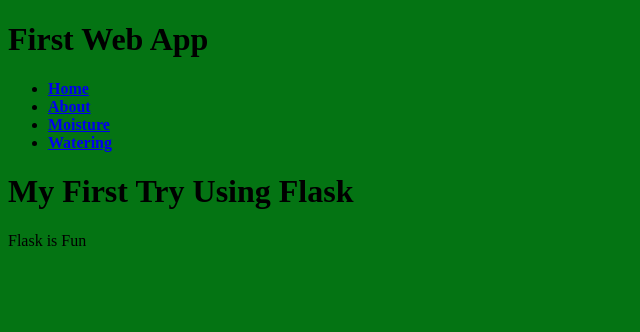
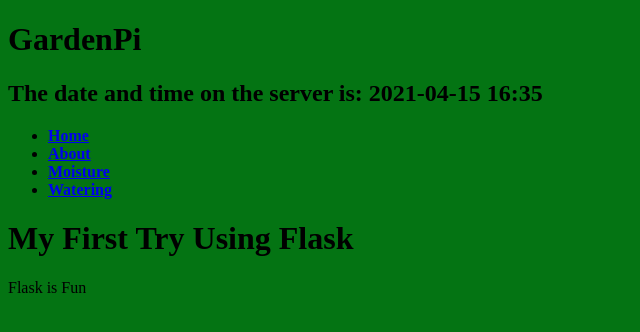
Before and after one commit to jeremyd506/GardenPi, a Flask app: page / in a window 1280 px wide. Shown: the top 332 px of the page, without its empty margins (0-640 px from the left). Run offline with Flask 2, Linux system fonts and the light colour scheme.

Commit message:
working moisture test

```diff
--- a/app.py
+++ b/app.py
@@ -1,18 +1,52 @@
 from flask import Flask, render_template
+import datetime
+from gpiozero import MCP3008
+from decimal import *
+
 app = Flask(__name__)
 
 @app.route("/")
 def home():
-    return render_template("home.html")
+  currenttime = gettime()
+  templateData = {
+    'time' : currenttime
+  }
+  return render_template("home.html", **templateData)
 
 @app.route("/about")
 def about():
-    return render_template("about.html")
+    return render_template("about.html",)
 
 @app.route("/moisture")
 def moisture():
-    return render_template("moisture.html")
+    currenttime = gettime()
+    read = MCP3008(channel=0)
+    decimalread = Decimal(read.value)
+    water = Decimal(.55)
+#   print "decimal read is", decimalread
+#   print "water is ", water
+#   print "compare value is" , decimalread.compare(water)
+    percent =  str(round(decimalread*100,2))
+#   print percent
+    if decimalread.compare(water) == -1:
+      moisture = "No water needed. Soil is, {}% dry".format(percent)
+    elif decimalread.compare(water) == 1:
+      moisture = "Time to water. Soil is, {}% dry".format(percent)
+    templateData = {
+       'moisture' : moisture,
+       'time' : currenttime
+    }
+    return render_template("moisture.html", **templateData)
 
 @app.route("/watering")
 def watering():
     return render_template("watering.html")
+
+def gettime():
+    now = datetime.datetime.now()
+    timeString = now.strftime("%Y-%m-%d %H:%M")
+    return(timeString)
+
+
+if __name__ == '__main__':
+  app.run(debug=True, port=80, host='0.0.0.0')
--- a/templates/moisture.html
+++ b/templates/moisture.html
@@ -9,7 +9,7 @@
     {% block content %}
 
     <h1> Moisture Reading</h1>
-    <p> This is where i will display moisture readings.</p>
+    <h2> {{ moisture }}</h2>
 
     {% endblock %}
   </body>
--- a/templates/template.html
+++ b/templates/template.html
@@ -10,7 +10,8 @@
   <body>
     <header>
       <div class="container">
-        <h1 class="logo">First Web App</h1>
+        <h1 class="logo">GardenPi</h1>
+        <h2>The date and time on the server is: {{ time }}</h2>
         <strong><nav>
           <ul class="menu">
             <li><a href="{{ url_for('home') }}">Home</a></li>
```
Also changed, not shown: static/css/template.css (line endings or trailing spaces), templates/about.html (line endings or trailing spaces), templates/home.html (line endings or trailing spaces), templates/watering.html (line endings or trailing spaces).
